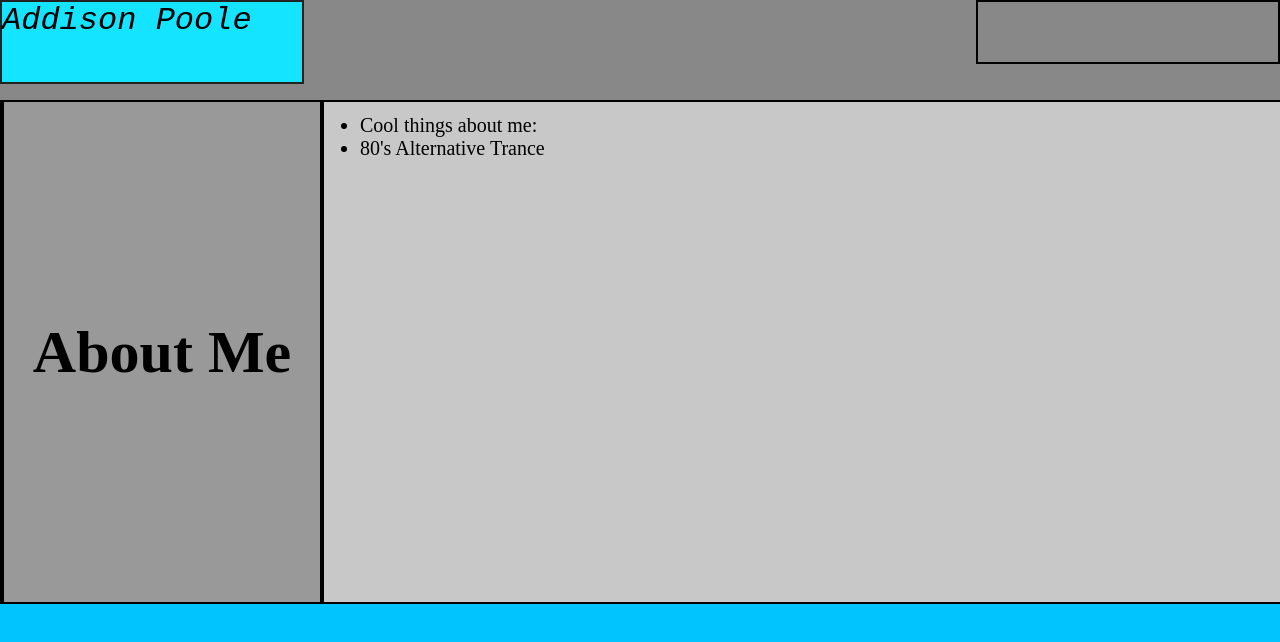
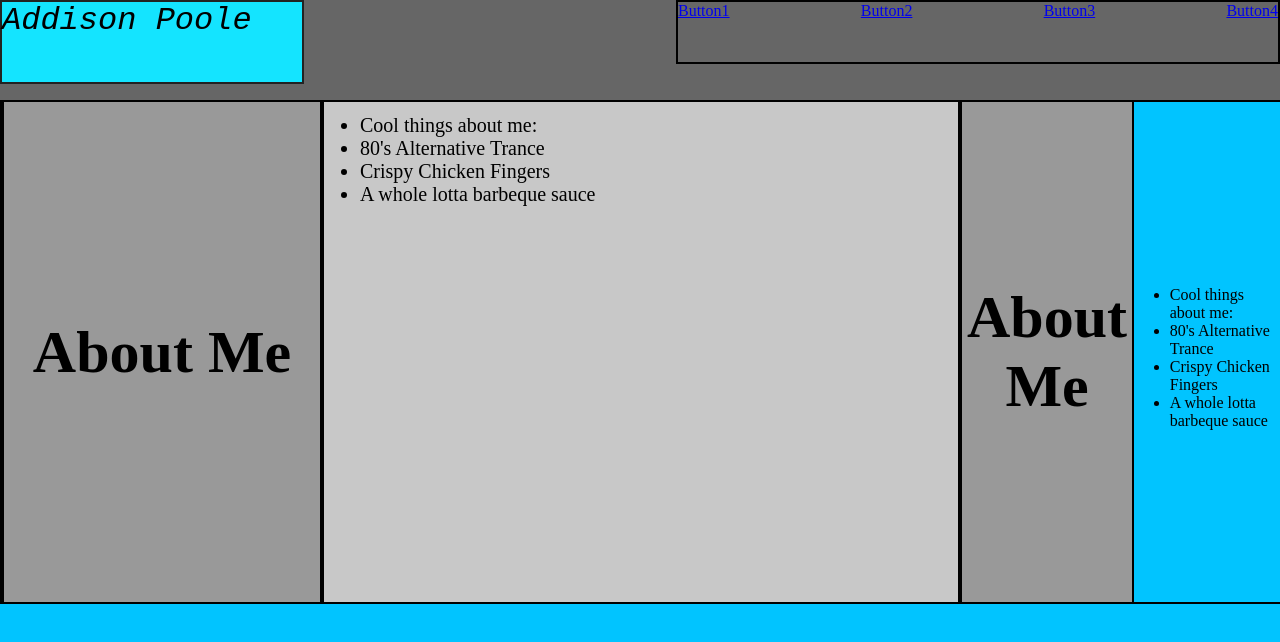
Before and after one commit to Kallandan/02h-Responsive_Portfolio, a plain HTML site: page index.html in a window 1280 px wide. Drawn offline with Linux system fonts and the light colour scheme.

Commit message:
progress update- fleshed out html and css, working on about me

```diff
--- a/Assets/css/style.css
+++ b/Assets/css/style.css
@@ -2,14 +2,16 @@ body {
     background-color: #01c4ff
 }
 
+/* where we modify the header elements at the top */
 header {
-    background-color: #888;
+    background-color: #666;
     height: 100px;
     display: flex;
     flex-direction: row;
     justify-content: space-between;
 }
 
+/* The name part of the header */
 #name {
     font-size: 32px;
     background-color: rgb(20, 228, 255);
@@ -30,7 +32,7 @@ header {
 
 }
 
-/* We modify the actual */
+/* We modify the actual about me header */
 .aboutme h1 {
     margin: 0;
     position: relative;
@@ -38,6 +40,7 @@ header {
     transform: translateY(-50%);
 }
 
+/* We can modify the text element for the About Me section */
 .abouttext {
     text-align: left;
     padding-left: 36px;
@@ -47,10 +50,14 @@ header {
 nav {
     border: solid black 2px;
     height: 60px;
-    width: 300px;
+    width: 600px;
     display: flex;
     flex-direction: row;
     justify-content: space-between;
+}
+
+.nav-box {
+    text-align: center;
 }
 
 .h1 {
--- a/index.html
+++ b/index.html
@@ -10,9 +10,10 @@
         <header>
             <div id='name'>Addison Poole</div>
             <nav>
-                <div class='nav-box'></div>
-                <div class='nav-box'></div>
-                <div class='nav-box'></div>
+                <a href="#box" class='nav-box'>Button1</a>
+                <a href="#box" class='nav-box'>Button2</a>
+                <a href="#box" class='nav-box'>Button3</a>
+                <a href="#box" class='nav-box'>Button4</a>
             </nav>
         </header>
 
@@ -28,9 +29,23 @@
                 <ul class='abouttext'>
                     <li>Cool things about me: </li>
                     <li>80's Alternative Trance</li>
+                    <li>Crispy Chicken Fingers</li>
+                    <li>A whole lotta barbeque sauce</li>
+                </ul>
+            </div>
+            <div id="box3">
+                <div class='aboutme'>
+                    <h1>About Me</h1>
+                </div>
+            </div>
+            <div id="box4">
+                <ul class='abouttext'>
+                    <li>Cool things about me: </li>
+                    <li>80's Alternative Trance</li>
+                    <li>Crispy Chicken Fingers</li>
+                    <li>A whole lotta barbeque sauce</li>
                 </ul>
             </div>
         </div>
-
     </body>
 </html>
```
